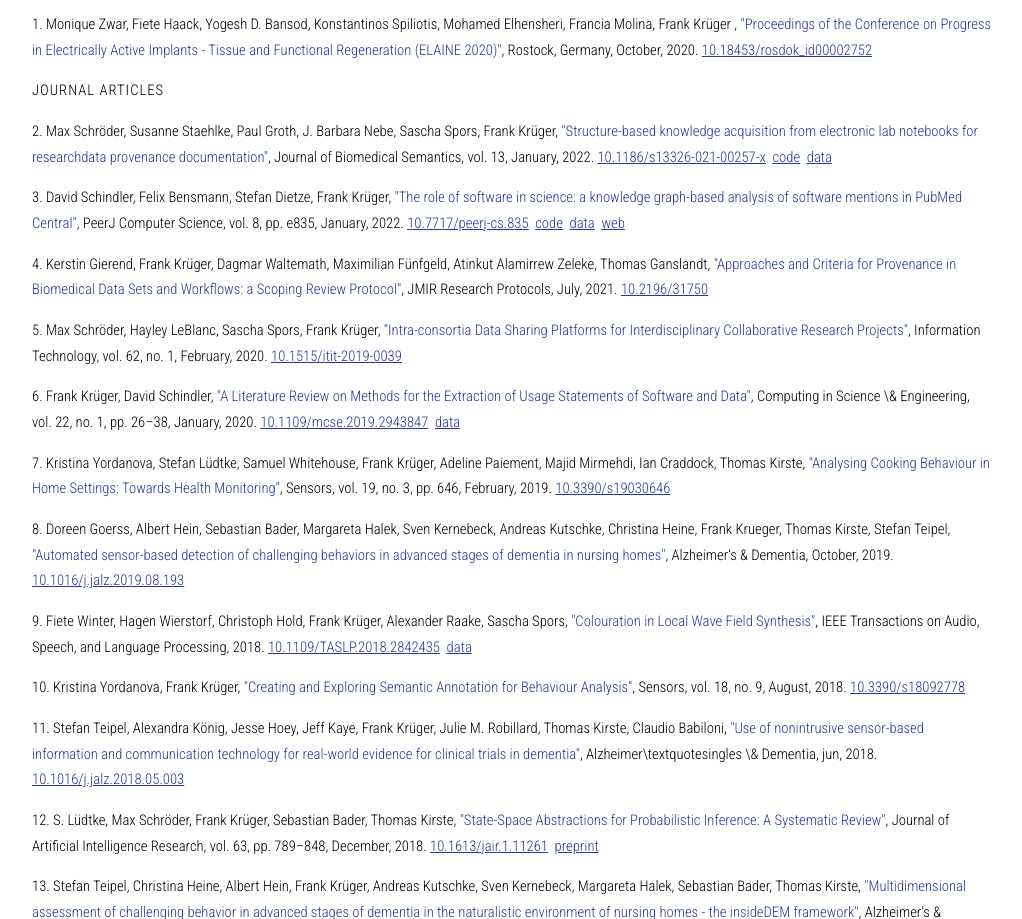
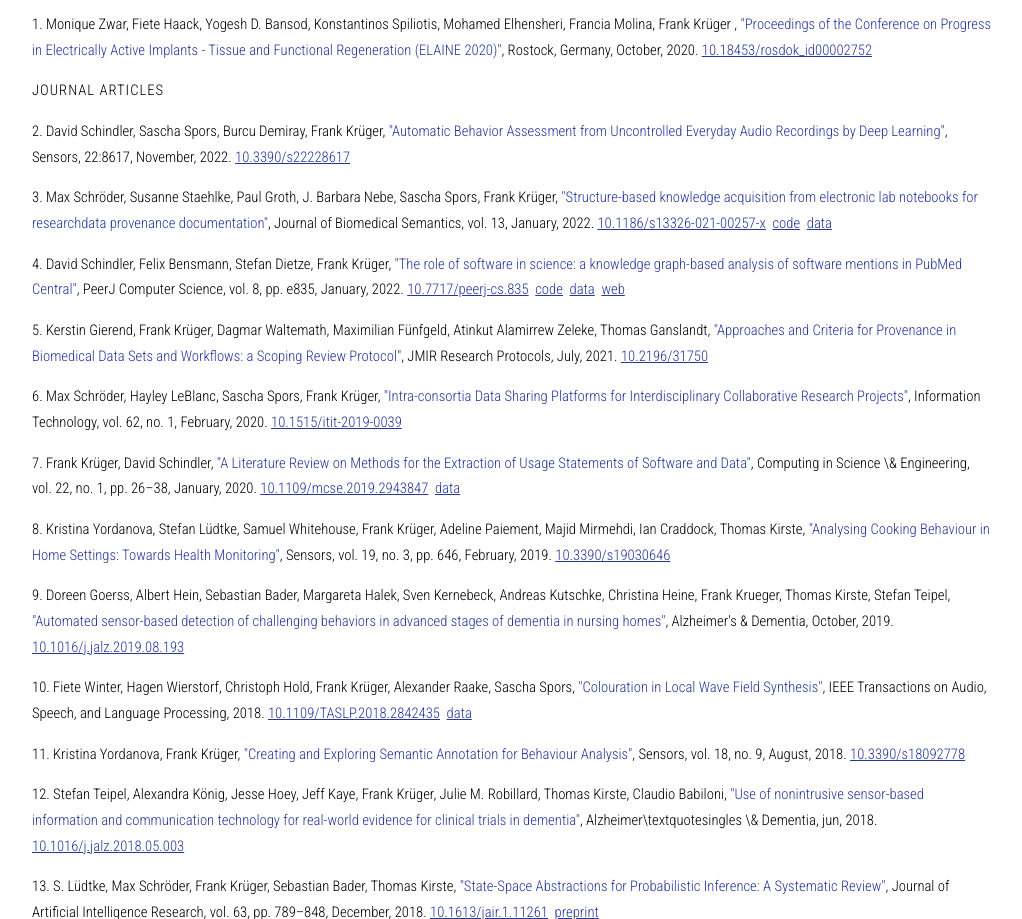
Before and after one commit to f-krueger/f-krueger.github.io, a plain HTML site: page publications.html in a window 1280 px wide. Shown: the part 851-1770 px from the top of the page, without its empty margins (128-1150 px from the left). Drawn offline with nearby package versions, Linux system fonts and the light colour scheme.

Commit message:
Add Sensors audio paper

```diff
--- a/publications.html
+++ b/publications.html
@@ -160,6 +160,15 @@
 
 							<h2><a name="journal-articles"></a>Journal Articles</h2>
 							<ol>
+
+								<li>
+								<span class="author">David Schindler, Sascha Spors, Burcu Demiray, Frank Krüger</span>,
+								<span class="title">"Automatic Behavior Assessment from Uncontrolled Everyday Audio Recordings by Deep Learning"</span>,
+								<span class="publisher">Sensors</span>, 22:8617, November, <span class="year">2022</span>.
+
+								<a href="https://doi.org/10.3390/s22228617">10.3390/s22228617</a>&nbsp;
+
+							</li>
 
 							<li>
 								<span class="author">Max Schröder, Susanne Staehlke, Paul Groth, J. Barbara Nebe, Sascha Spors, Frank Krüger</span>,
```
